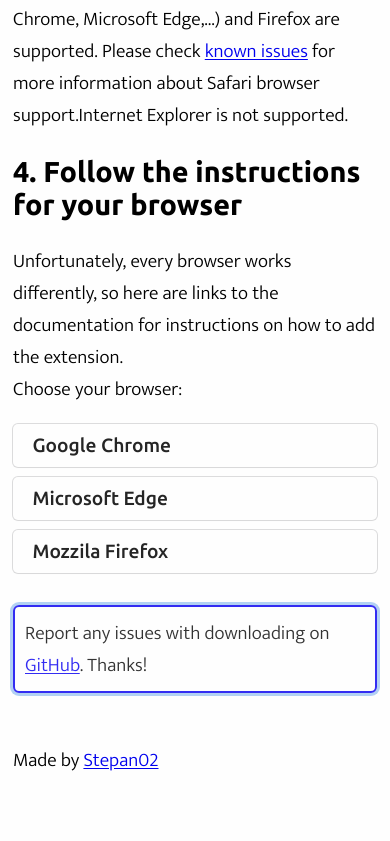
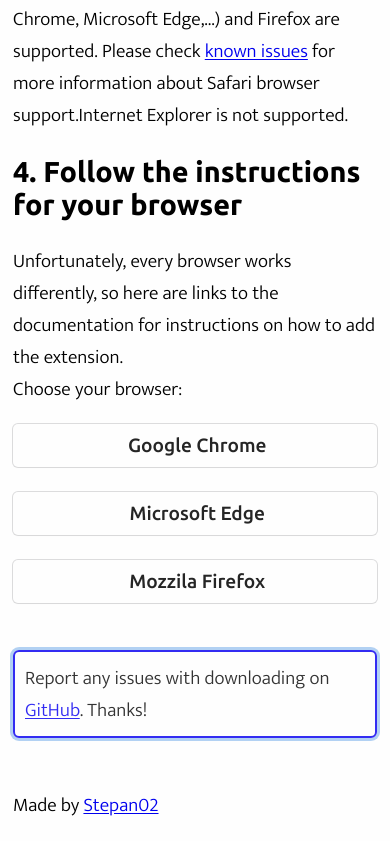
Before and after one commit to Stepan02/qrgen, a browser extension: page tutorial.htm in a window 390 px wide. Shown: the part 1068-1909 px from the top of the page. Before the commit the page ends 1864 px from the top, so only its background shows below. Drawn offline with nearby package versions, Linux system fonts and the light colour scheme; some icons are missing.

Commit message:
Button text not centered fix
- The text on browser buttons on the tutorial page are now centered (bug caused by f17ed88)

```diff
--- a/css/main.css
+++ b/css/main.css
@@ -575,7 +575,7 @@
     flex-direction: column;
     gap: 10px;
   }
-  .grid.browsers p {
+  .grid.browsers a {
     margin-bottom: 15px;
     text-align: center;
   }
```
